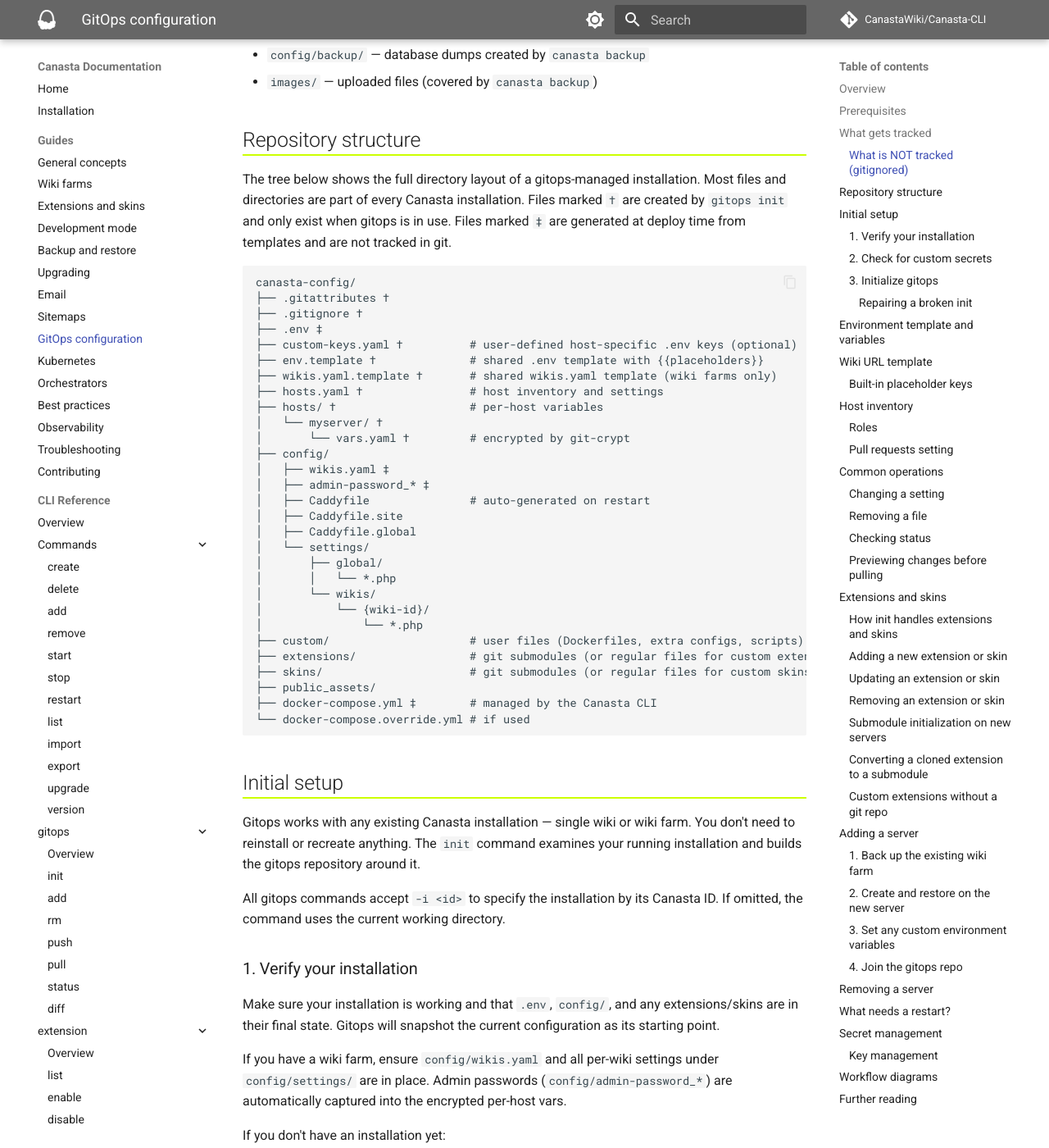
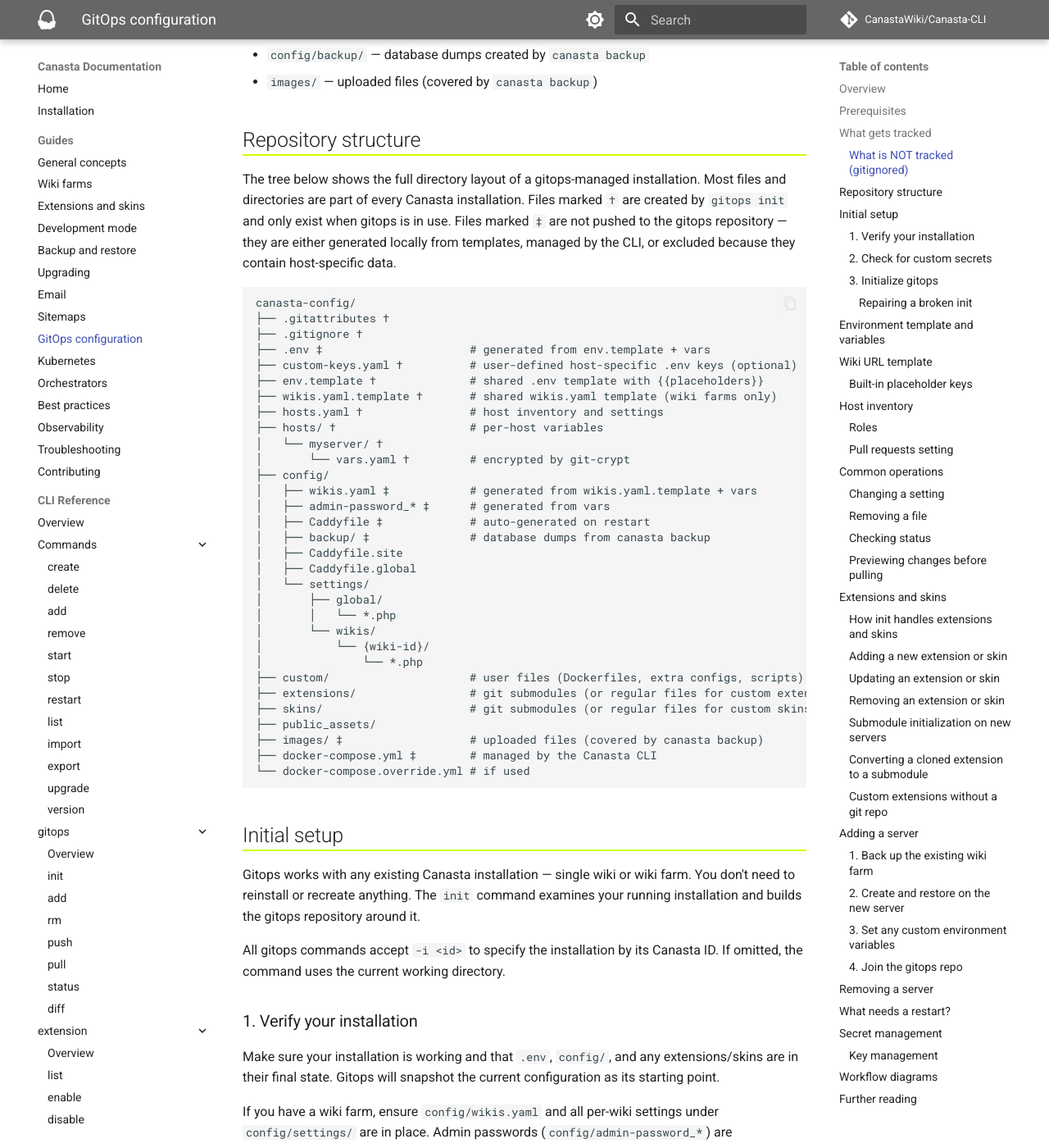
Before and after one commit to CanastaWiki/Canasta-CLI, an MkDocs documentation site: the page built from docs/guide/gitops.md, in a window 1280 px wide and 1400 px high, scrolled down 1703 px. Shown: the whole window at 82% size. Built offline with MkDocs 1.6.1 and Material for MkDocs 9.7.7, drawn with Linux system fonts in a browser that asks for light colours; comment, search, counter and statistics services are not loaded.

Commit message:
Broaden ‡ marker to cover all untracked files and add inline descriptions (#646)

````diff
--- a/docs/guide/gitops.md
+++ b/docs/guide/gitops.md
@@ -49,13 +49,13 @@
 
 ## Repository structure
 
-The tree below shows the full directory layout of a gitops-managed installation. Most files and directories are part of every Canasta installation. Files marked `†` are created by `gitops init` and only exist when gitops is in use. Files marked `‡` are generated at deploy time from templates and are not tracked in git.
+The tree below shows the full directory layout of a gitops-managed installation. Most files and directories are part of every Canasta installation. Files marked `†` are created by `gitops init` and only exist when gitops is in use. Files marked `‡` are not pushed to the gitops repository — they are either generated locally from templates, managed by the CLI, or excluded because they contain host-specific data.
 
 ```
 canasta-config/
 ├── .gitattributes †
 ├── .gitignore †
-├── .env ‡
+├── .env ‡                      # generated from env.template + vars
 ├── custom-keys.yaml †          # user-defined host-specific .env keys (optional)
 ├── env.template †              # shared .env template with {{placeholders}}
 ├── wikis.yaml.template †       # shared wikis.yaml template (wiki farms only)
@@ -64,9 +64,10 @@
 │   └── myserver/ †
 │       └── vars.yaml †         # encrypted by git-crypt
 ├── config/
-│   ├── wikis.yaml ‡
-│   ├── admin-password_* ‡
-│   ├── Caddyfile               # auto-generated on restart
+│   ├── wikis.yaml ‡            # generated from wikis.yaml.template + vars
+│   ├── admin-password_* ‡      # generated from vars
+│   ├── Caddyfile ‡             # auto-generated on restart
+│   ├── backup/ ‡               # database dumps from canasta backup
 │   ├── Caddyfile.site
 │   ├── Caddyfile.global
 │   └── settings/
@@ -79,6 +80,7 @@
 ├── extensions/                 # git submodules (or regular files for custom extensions)
 ├── skins/                      # git submodules (or regular files for custom skins)
 ├── public_assets/
+├── images/ ‡                   # uploaded files (covered by canasta backup)
 ├── docker-compose.yml ‡        # managed by the Canasta CLI
 └── docker-compose.override.yml # if used
 ```
````
